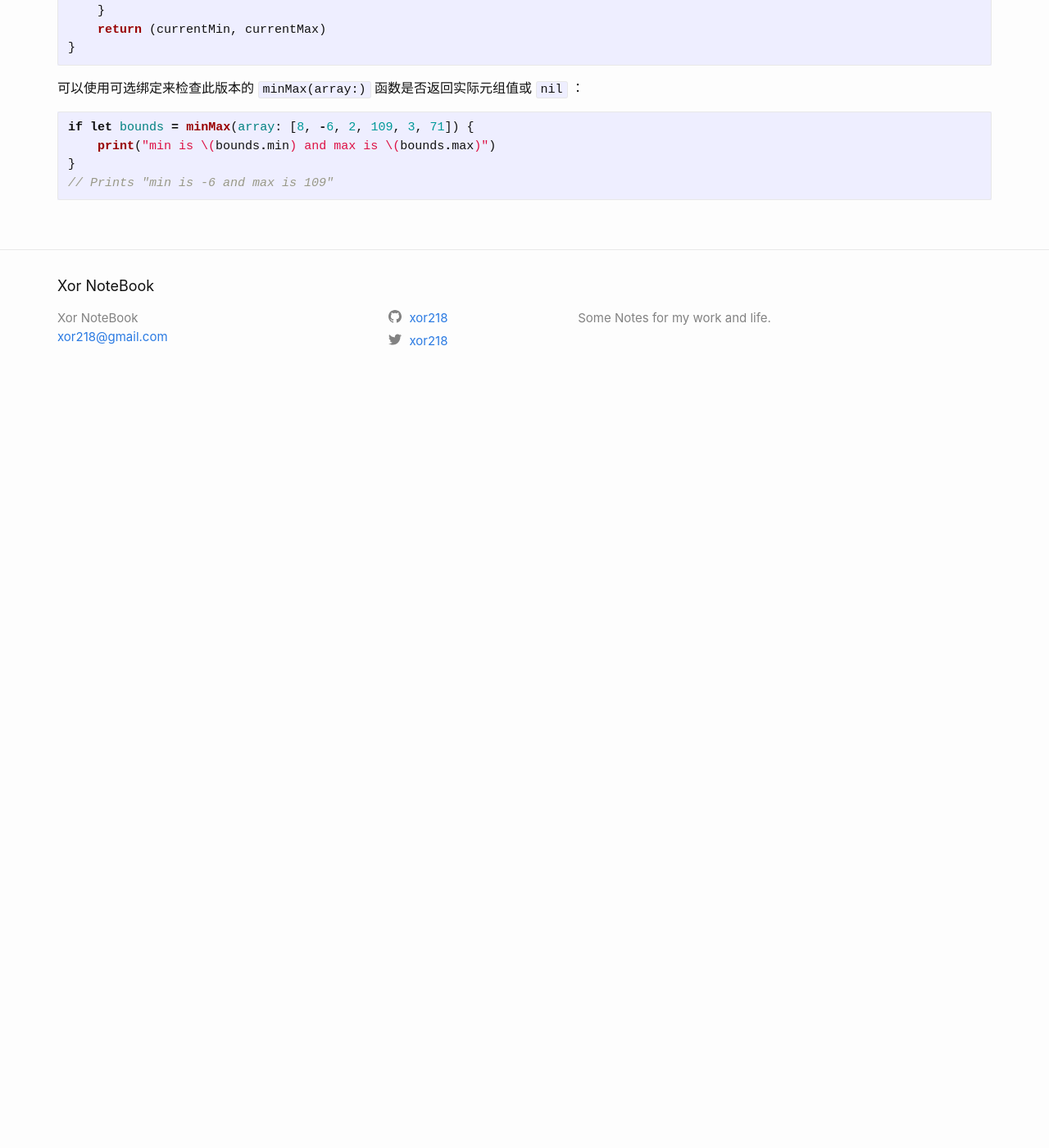
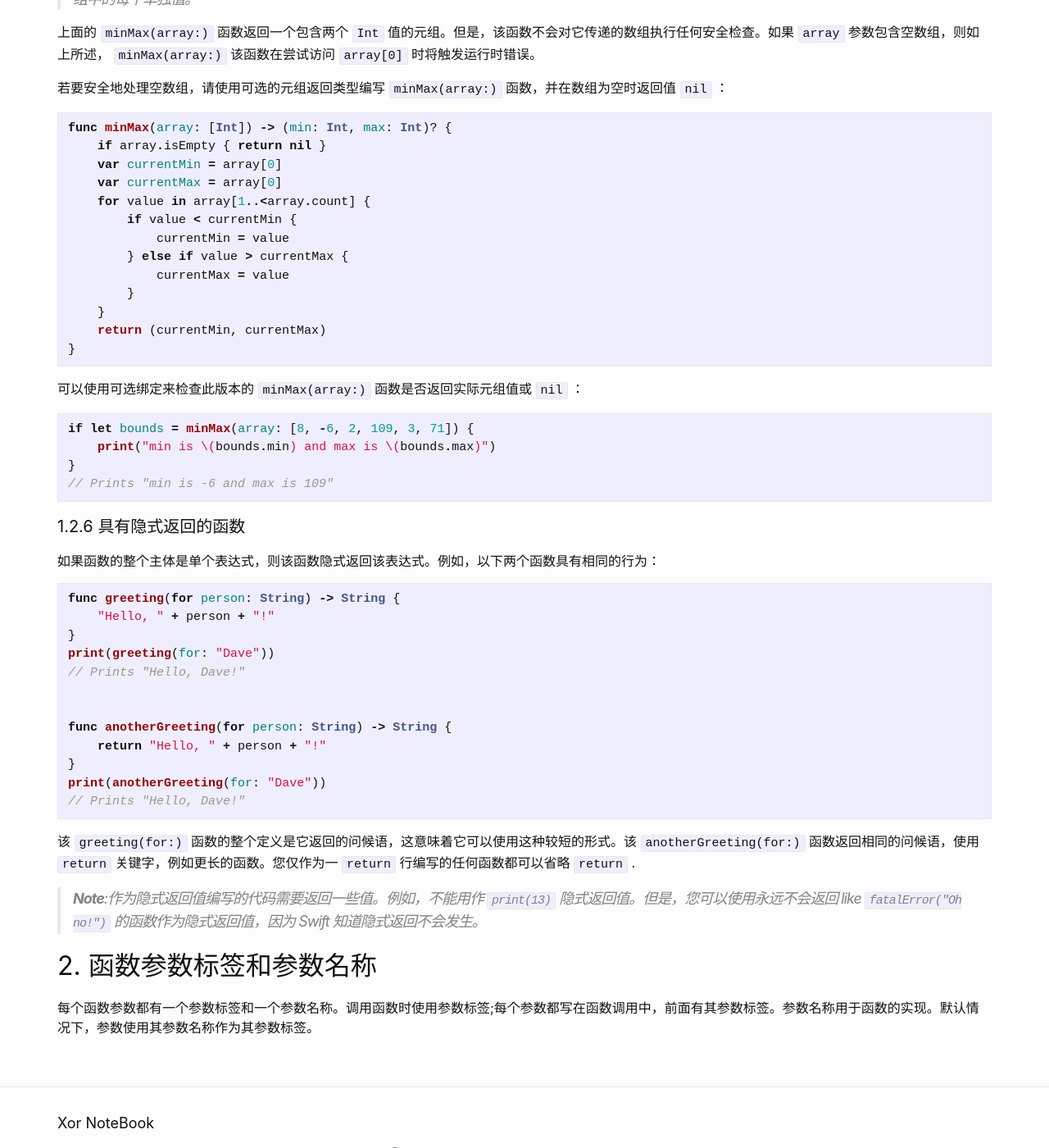
Before and after one commit to xor218/xor218.github.io, a Jekyll site: the page built from Notes/Swift/2024-06-03-Functions.md, in a window 1280 px wide and 1400 px high, scrolled down 4603 px. Shown: the whole window at 82% size. Built offline with Jekyll 4.4.1, drawn with Linux system fonts in a browser that asks for light colours; before the commit the page ends 5090 px from its top, so only the background shows below that; some of the changed text lies outside the part shown.

Commit message:
Intel UnDone

````diff
--- a/Notes/Swift/2024-06-03-Functions.md
+++ b/Notes/Swift/2024-06-03-Functions.md
@@ -75,6 +75,26 @@ print(greetAgain(person: "Anna"))
 // Prints "Hello again, Anna!"
 ```
 
+
+
+#### 1.1.1参数标签和参数名
+
+Swift 允许为每个参数指定一个参数标签和参数名：
+
+- **参数标签（argument label）**：在函数调用时使用，帮助提高调用的可读性。
+- **参数名（parameter name）**：在函数实现中使用，表示函数内部的参数变量名。
+
+以下是一个示例函数定义和调用：
+
+```swift
+func greeting(for person: String) -> String {
+    return "Hello, \(person)!"
+}
+
+let message = greeting(for: "Alice")
+print(message)
+
+```
 
 
 
@@ -238,7 +258,7 @@ print("min is \(bounds.min) and max is \(bounds.max)")
 
 
 
-### 1.2.6可选元祖返回类型
+#### 1.2.6可选元祖返回类型
 
 如果要从函数返回的元组类型对于整个元组可能具有“无值”，则可以使用可选的元组返回类型来反映整个元组可以是 `nil` 的事实。通过在元组类型的右括号后放置一个问号（如 `(Int, Int)?` 或 `(String, Int, Bool)?` ）来编写可选的元组返回类型。
 
@@ -272,3 +292,36 @@ if let bounds = minMax(array: [8, -6, 2, 109, 3, 71]) {
 }
 // Prints "min is -6 and max is 109"
 ```
+
+
+
+#### 1.2.6 具有隐式返回的函数
+
+如果函数的整个主体是单个表达式，则该函数隐式返回该表达式。例如，以下两个函数具有相同的行为：
+
+```swift
+func greeting(for person: String) -> String {
+    "Hello, " + person + "!"
+}
+print(greeting(for: "Dave"))
+// Prints "Hello, Dave!"
+
+
+func anotherGreeting(for person: String) -> String {
+    return "Hello, " + person + "!"
+}
+print(anotherGreeting(for: "Dave"))
+// Prints "Hello, Dave!"
+```
+
+该 `greeting(for:)` 函数的整个定义是它返回的问候语，这意味着它可以使用这种较短的形式。该 `anotherGreeting(for:)` 函数返回相同的问候语，使用 `return` 关键字，例如更长的函数。您仅作为一 `return` 行编写的任何函数都可以省略 `return` .
+
+> **Note**:作为隐式返回值编写的代码需要返回一些值。例如，不能用作 `print(13)` 隐式返回值。但是，您可以使用永远不会返回 like `fatalError("Oh no!")` 的函数作为隐式返回值，因为 Swift 知道隐式返回不会发生。
+
+
+
+
+
+## 2. 函数参数标签和参数名称
+
+每个函数参数都有一个参数标签和一个参数名称。调用函数时使用参数标签;每个参数都写在函数调用中，前面有其参数标签。参数名称用于函数的实现。默认情况下，参数使用其参数名称作为其参数标签。
````
